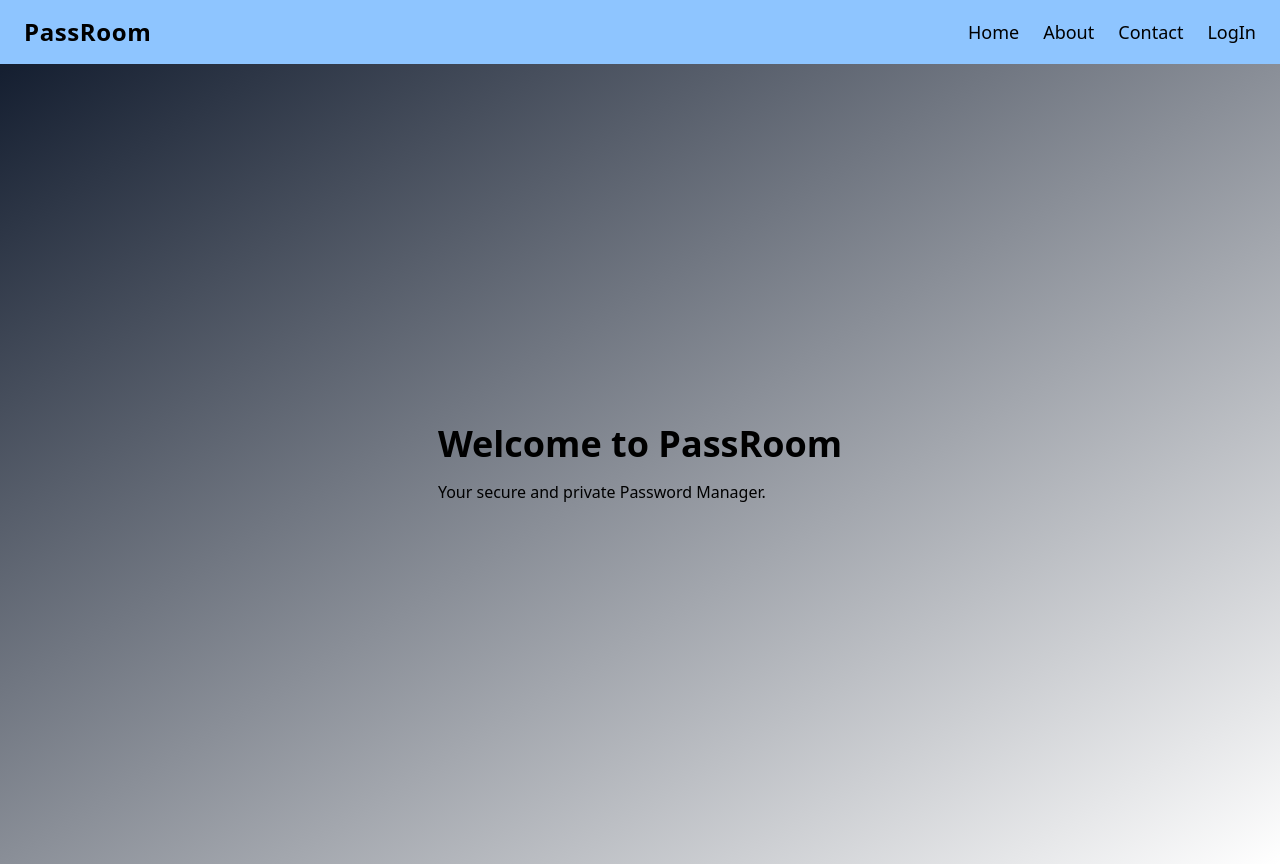
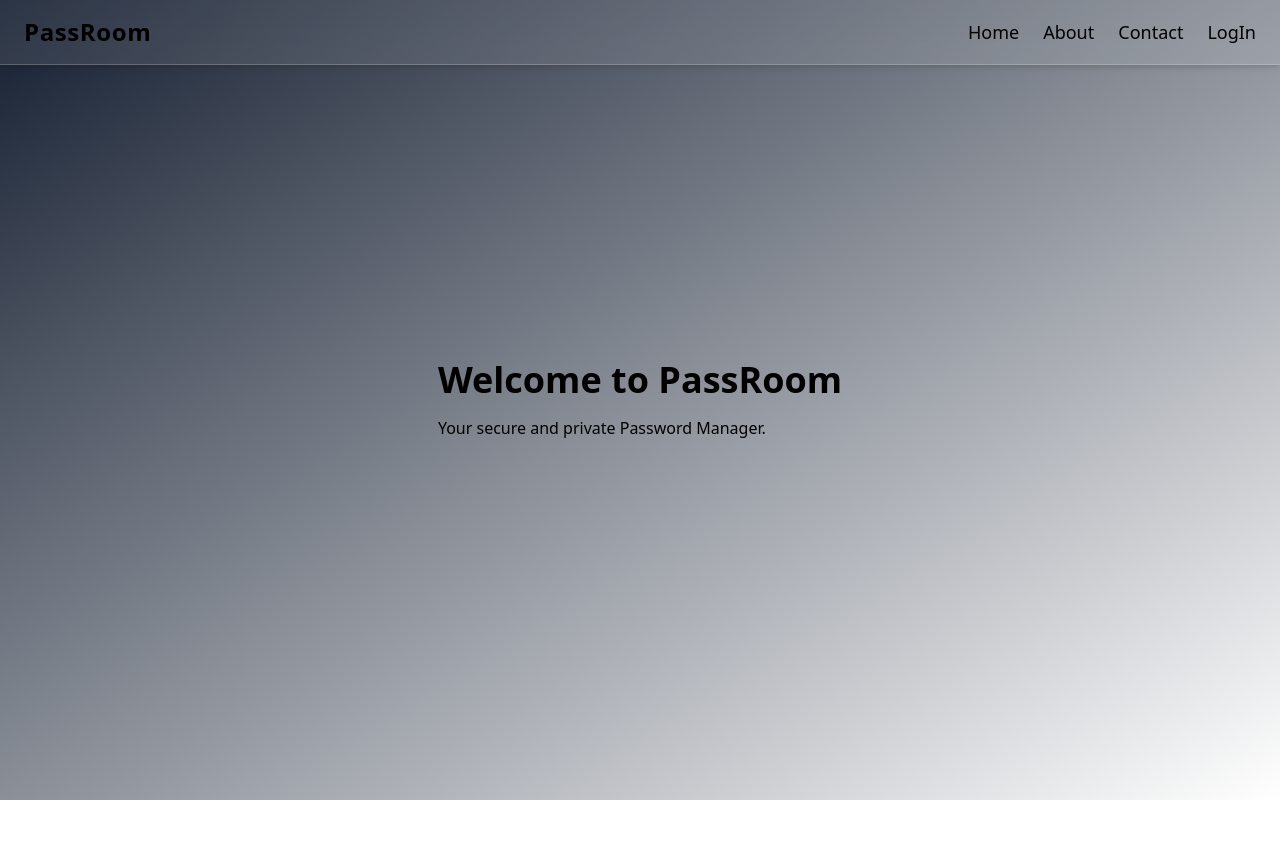
Before and after one commit to Prajwal-Tiwari/PassRoom, a React (Vite) app in the folder client/: page / in a window 1280 px wide. After the commit the page ends 800 px from the top, so only its background shows below. Built offline with nearby package versions, Linux system fonts and the light colour scheme.

Commit message:
Changed theme
Changed theme

```diff
--- a/client/src/components/Navbar.jsx
+++ b/client/src/components/Navbar.jsx
@@ -3,7 +3,7 @@ import { Link } from 'react-router-dom';
 
 function Navbar() {
   return (
-    <nav className="bg-blue-300 text-black w-full">
+    <nav className="bg-white/10 backdrop-blur-md shadow-md border-b border-white/20 text-black fixed w-full top-0 z-50">
       <div className="max-w-7xl mx-auto px-6 py-4 flex justify-between items-center ">
         <h1 className="text-2xl font-semibold tracking-wide">PassRoom</h1>
         <ul className="flex gap-6 text-lg font-medium">
```
